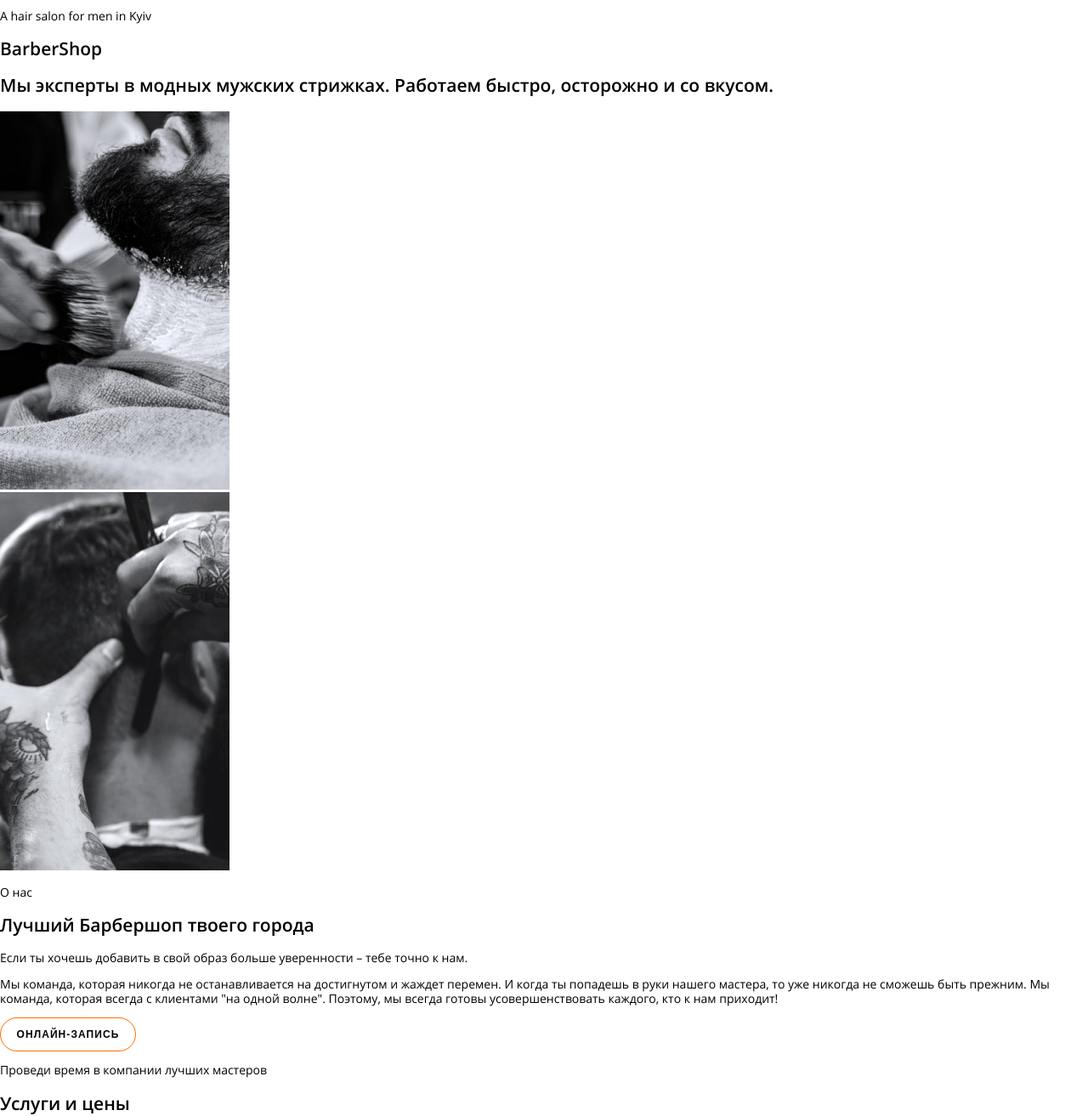
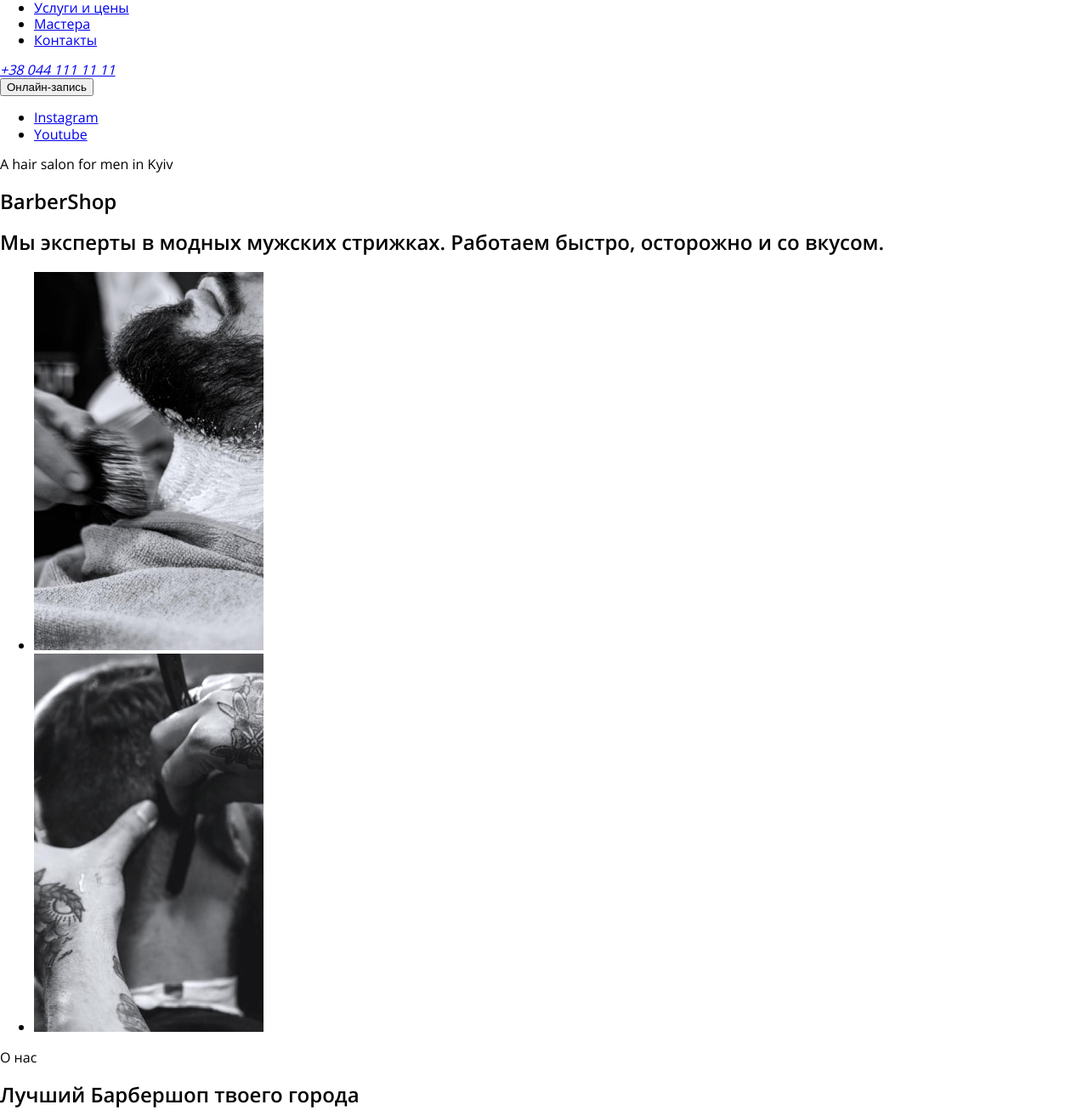
Before and after one commit to AllaKuznetsova/barbershop, a plain HTML site: page index.html in a window 1280 px wide. Shown: the part 300-1613 px from the top of the page at 85% size. Drawn offline with Linux system fonts and the light colour scheme.

Commit message:
Update styles.css

```diff
--- a/css/styles.css
+++ b/css/styles.css
@@ -23,7 +23,7 @@
     url("../fonts/OpenSans-SemiBold.ttf") format("truetype");
 }
 
-  :root {
+::root {
   --color-white: #fff;
   --color-dark: #303030;
   --color-light-gray: #f7f7f7;
@@ -44,46 +44,4 @@
   line-height: 1.2;
   overflow-x: hidden;
   font-family: OpenSans, sans-serif;
-    font-size: 14px;
 }
-
-ul{
-  padding: 0;
-  margin: 0;
-  list-style: none;
-}
-
-.flex {
-  display: flex;
-
-}
-.main-menu-link {
-
-}
-.hero-section {
-    background-color: var(--color-dark-blue) url(../images/Slider1.png)
-     no-repeat center;
-}
-
-.conteiner {
-  max-width: 1170px;
-  margin: 0 auto;
-}
-.main-menu-item not(:last-child) {
-  margin-right: 40px;
-}
-
-.btn {
-  display: block;
-  width: 160px;
-  border: 1px solid var(--color-orange);
-  padding: 12px 0;
-  text-align: center;
-  border-radius: 25px;
-  text-transform: uppercase;
-  background-color: transparent;
-  font-size: 12px;
-  font-weight: 600;
-  letter-spacing: 0.09em;
-  cursor: pointer;
-}
```
Lines whose indentation alone changed are shown as unchanged.
